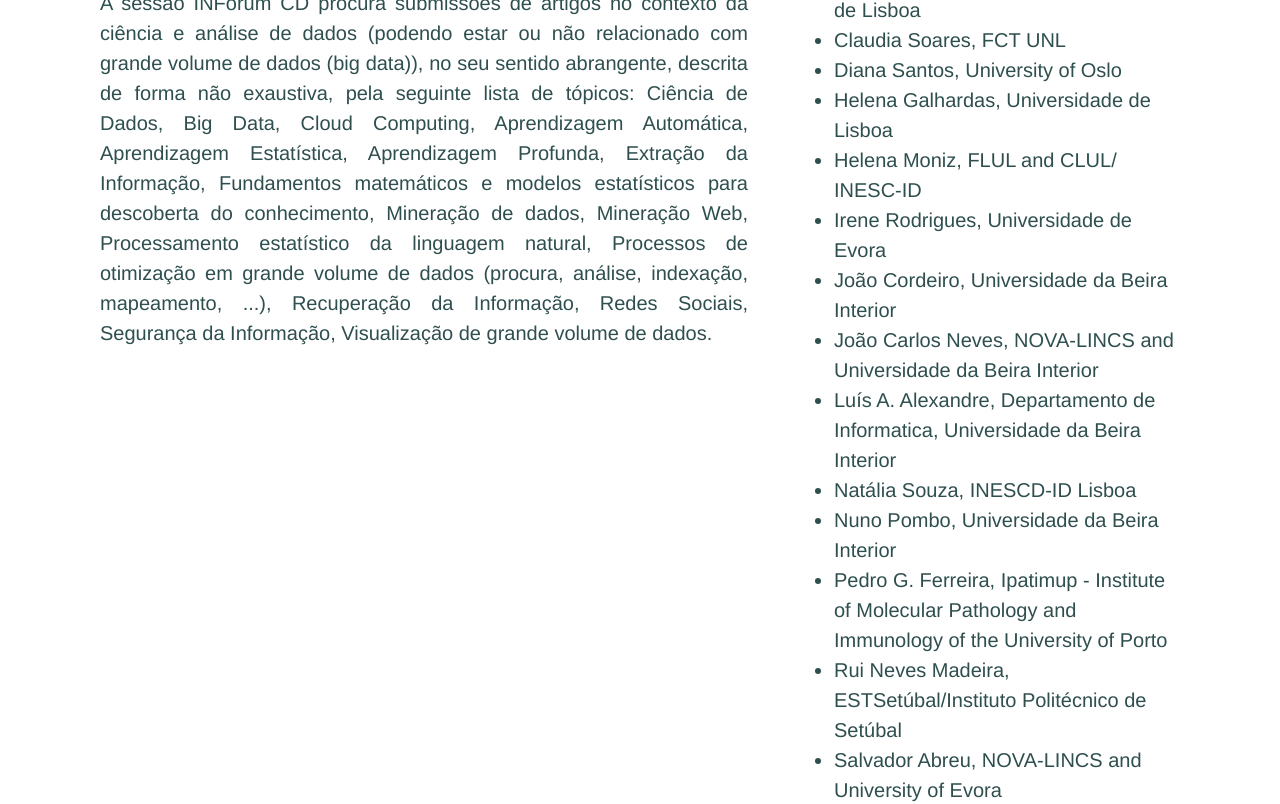
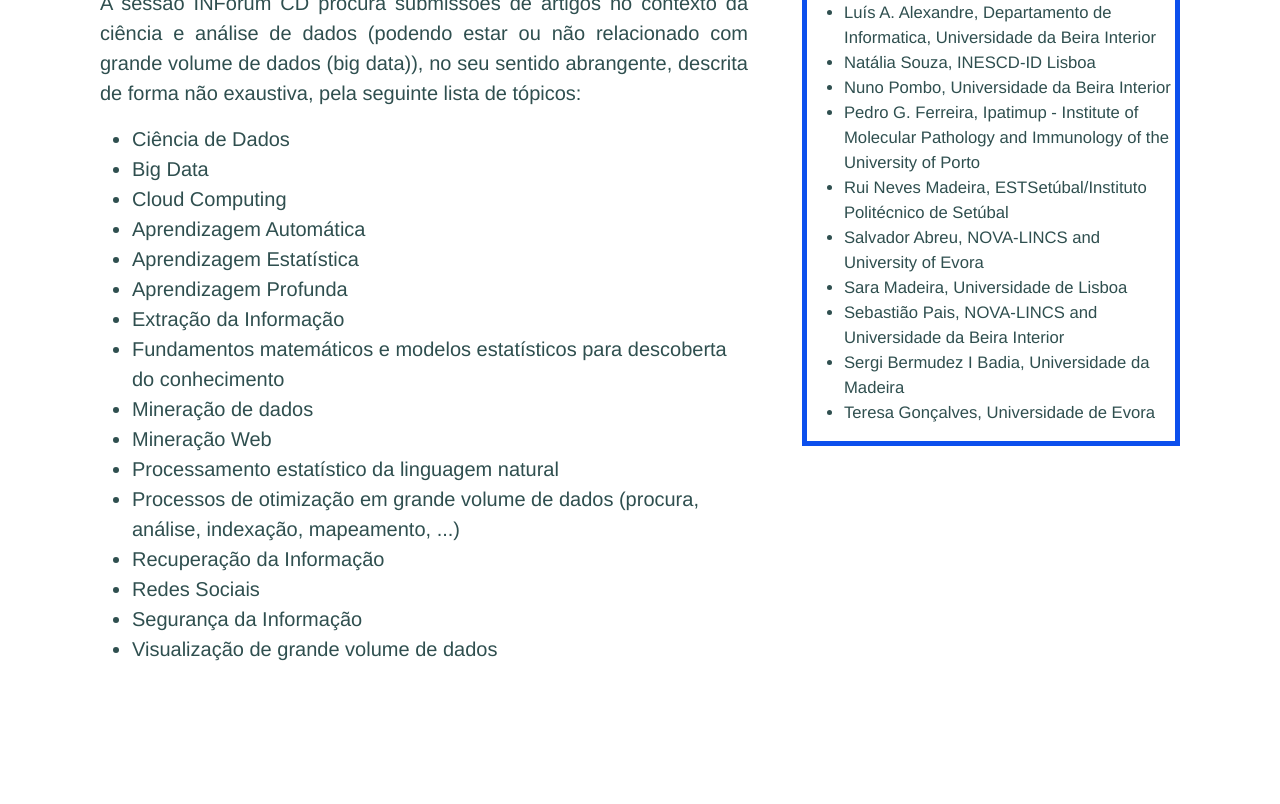
Before and after one commit to h4g0/Inforum2023, a React (Create React App) app: page /tracks/cd in a window 1280 px wide. Shown: the part 1160-1964 px from the top of the page. After the commit the page ends 1890 px from the top, so only its background shows below. Built offline with nearby package versions, Linux system fonts and the light colour scheme.

Commit message:
updated track pages

```diff
--- a/src/Main/Main.css
+++ b/src/Main/Main.css
@@ -527,6 +527,14 @@
     width: 35%;
 }
 
+.InsideTracksTwo{
+    font-size:smaller;
+    border-style:solid;
+    border-width: 5px;
+    border-color: #0c4fed;
+    padding-left: 5px;
+}
+
 
 @media only screen and (max-width: 850px) {
     /* For mobile phones: */
--- a/src/Main/Tracks/Track1_CRC.tsx
+++ b/src/Main/Tracks/Track1_CRC.tsx
@@ -107,7 +107,7 @@
             </div>
 
         <div className='TracksTwo'>
-
+        <div className='InsideTracksTwo'>
             <h2>Datas importantes</h2>
 
             <InforumDates></InforumDates>
@@ -149,7 +149,7 @@
 
 
         </div>
-
+        </div>
             </div>
 
     </>
--- a/src/Main/Tracks/Track2_SOFTCRC.tsx
+++ b/src/Main/Tracks/Track2_SOFTCRC.tsx
@@ -43,6 +43,7 @@
 
             <div className='TracksTwo'>
 
+            <div className='InsideTracksTwo'>
 
             <h2>Datas importantes</h2>
 
@@ -101,6 +102,7 @@
                 </div>
 
             </div>
+            </div>
         </div>
 
     </>
--- a/src/Main/Tracks/Track3_CD.tsx
+++ b/src/Main/Tracks/Track3_CD.tsx
@@ -39,13 +39,31 @@
 
 
             <h2>Lista de tópicos</h2>
-            <p>A sessão INForum CD procura submissões de artigos no contexto da ciência e análise de dados (podendo estar ou não relacionado com grande volume de dados (big data)), no seu sentido abrangente, descrita de forma não exaustiva, pela seguinte lista de tópicos: Ciência de Dados, Big Data, Cloud Computing, Aprendizagem Automática, Aprendizagem Estatística, Aprendizagem Profunda, Extração da Informação, Fundamentos matemáticos e modelos estatísticos para descoberta do conhecimento, Mineração de dados, Mineração Web, Processamento estatístico da linguagem natural, Processos de otimização em grande volume de dados (procura, análise, indexação, mapeamento, ...), Recuperação da Informação, Redes Sociais, Segurança da Informação, Visualização de grande volume de dados.
+            <p>A sessão INForum CD procura submissões de artigos no contexto da ciência e análise de dados (podendo estar ou não relacionado com grande volume de dados (big data)), no seu sentido abrangente, descrita de forma não exaustiva, pela seguinte lista de tópicos:
 </p>
+
+            <ul>
+                <li>Ciência de Dados</li>
+                <li>Big Data</li>
+                <li>Cloud Computing</li>
+                <li>Aprendizagem Automática</li>
+                <li>Aprendizagem Estatística</li>
+                <li>Aprendizagem Profunda</li>
+                <li>Extração da Informação</li>
+                <li>Fundamentos matemáticos e modelos estatísticos para descoberta do conhecimento</li>
+                <li>Mineração de dados</li>
+                <li>Mineração Web</li>
+                <li>Processamento estatístico da linguagem natural</li>
+                <li>Processos de otimização em grande volume de dados (procura, análise, indexação, mapeamento, ...)</li>
+                <li>Recuperação da Informação</li>
+                <li>Redes Sociais</li>
+                <li>Segurança da Informação</li>
+                <li>Visualização de grande volume de dados</li>
+            </ul>
             </div>
-
             <div className='TracksTwo'>
 
-
+            <div className='InsideTracksTwo'>
             <h2>Datas importantes</h2>
 
             <InforumDates></InforumDates>
@@ -82,6 +100,7 @@
             </ul>
             </div>
             </div>
+            </div>
 
         </div>
     </>
--- a/src/Main/Tracks/Track4_SIntel.tsx
+++ b/src/Main/Tracks/Track4_SIntel.tsx
@@ -47,15 +47,16 @@
         </div>
 
         <div className='TracksTwo'>
-
+        <div className='InsideTracksTwo'>
 
         <h2>Datas importantes</h2>
 
         <InforumDates></InforumDates>
 
-        <a href="https://easychair.org/conferences/?conf=inforum2023">https://easychair.org/conferences/?conf=inforum2023</a>
 
         <h2>Link de submissão</h2>
+
+        <a href="https://easychair.org/conferences/?conf=inforum2023">https://easychair.org/conferences/?conf=inforum2023</a>
 
         <h2>Comissão coordenadora</h2>
 
@@ -99,6 +100,7 @@
             </div>
         </div>
         </div>
+        </div>
     </>
 
 }
--- a/src/Main/Tracks/Track5_ASPI.tsx
+++ b/src/Main/Tracks/Track5_ASPI.tsx
@@ -77,7 +77,7 @@
 
             <div className="TracksTwo">
 
-
+            <div className='InsideTracksTwo'>
             <h2>Datas importantes</h2>
 
             <InforumDates></InforumDates>
@@ -122,7 +122,7 @@
             </ul>
         </div>
 
-
+        </div>
         </div>
         </div>
     </>
```
